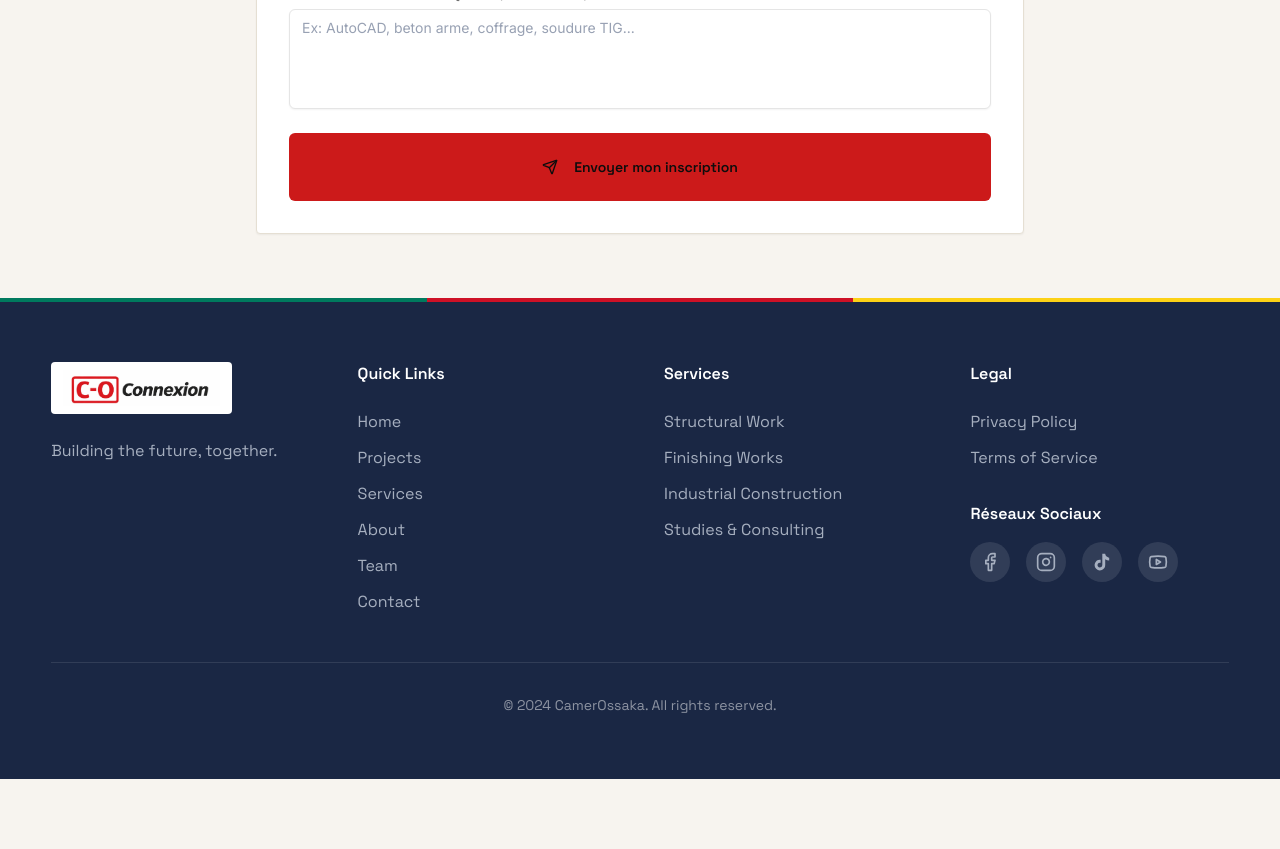
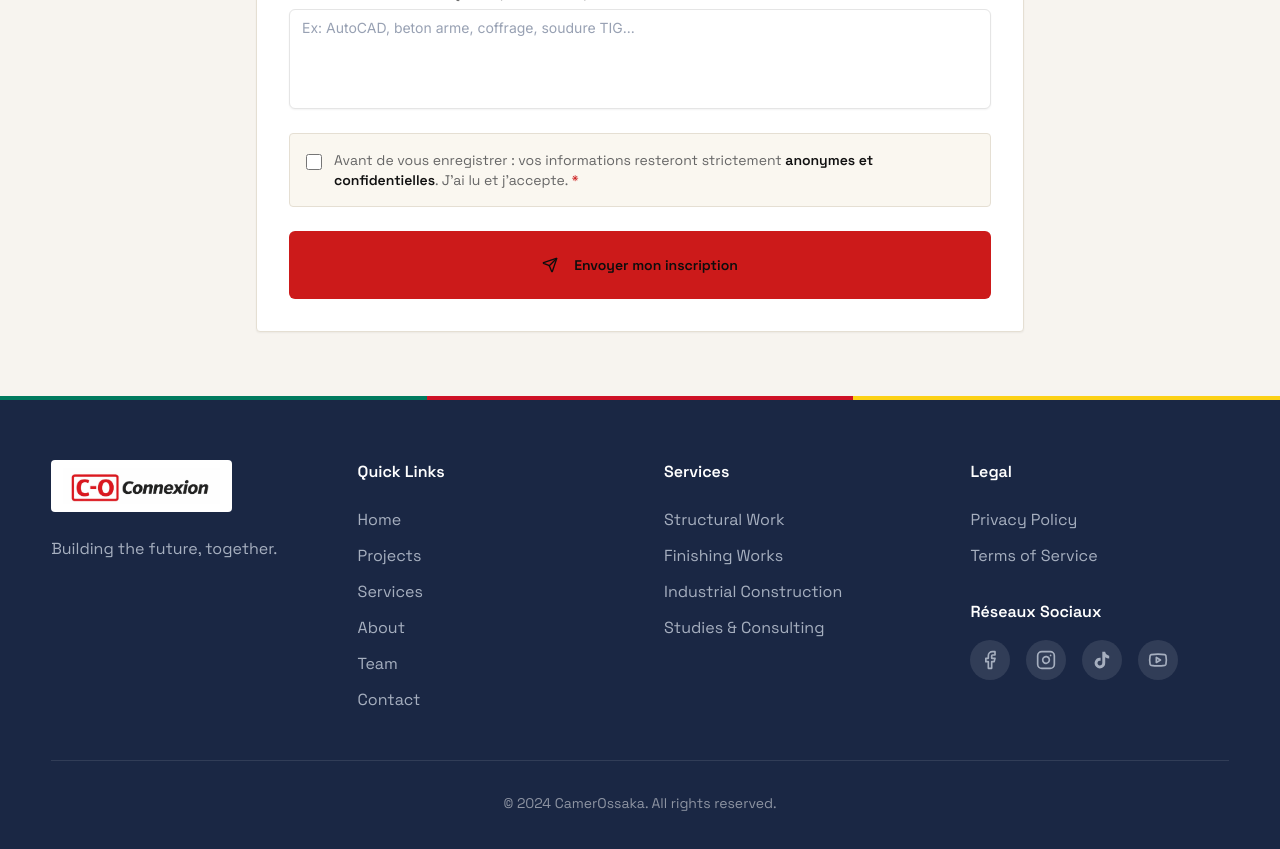
Before and after one commit to ossaka845-commits/camerossakaprincipal, a React (Vite) app: page /Register in a window 1280 px wide. Shown: the part 1520-2369 px from the top of the page. Before the commit the page ends 2299 px from the top, so only its background shows below. Built offline with nearby package versions, Linux system fonts and the light colour scheme.

Commit message:
Ajout case de consentement anonymat obligatoire sur les formulaires Register

```diff
--- a/src/pages/BTPConnexion.tsx
+++ b/src/pages/BTPConnexion.tsx
@@ -258,6 +258,16 @@ export default function BTPConnexion() {
                   <Textarea value={findworkData.competences} onChange={(e) => setFindworkData({ ...findworkData, competences: e.target.value })} className="bg-white border-[#E5E5E5] text-[#111111] min-h-[100px] resize-none" placeholder="Ex: AutoCAD, beton arme, coffrage, soudure TIG..." />
                 </div>
 
+                {/* Consentement anonymat */}
+                <div className="bg-[#FAF7F0] border border-[#E5DFD3] rounded-sm p-4">
+                  <label className="flex items-start gap-3 cursor-pointer">
+                    <input type="checkbox" required className="mt-1 w-4 h-4 accent-[#CC1A1A] shrink-0" />
+                    <span className="text-sm text-[#666666]">
+                      Avant de vous enregistrer : vos informations resteront strictement <span className="font-semibold text-[#111111]">anonymes et confidentielles</span>. J'ai lu et j'accepte. <span className="text-[#CC1A1A]">*</span>
+                    </span>
+                  </label>
+                </div>
+
                 <Button type="submit" disabled={findworkLoading} className="w-full bg-[#CC1A1A] hover:bg-[#5fc4a3] text-[#0D0D0D] font-semibold py-6 h-auto">
                   {findworkLoading ? (
                     <><Loader2 className="w-5 h-5 mr-2 animate-spin" />Envoi en cours...</>
@@ -382,6 +392,16 @@ export default function BTPConnexion() {
                   />
                 </div>
 
+                {/* Consentement anonymat */}
+                <div className="bg-[#FAF7F0] border border-[#E5DFD3] rounded-sm p-4">
+                  <label className="flex items-start gap-3 cursor-pointer">
+                    <input type="checkbox" required className="mt-1 w-4 h-4 accent-[#CC1A1A] shrink-0" />
+                    <span className="text-sm text-[#666666]">
+                      Avant de vous enregistrer : vos informations resteront strictement <span className="font-semibold text-[#111111]">anonymes et confidentielles</span>. J'ai lu et j'accepte. <span className="text-[#CC1A1A]">*</span>
+                    </span>
+                  </label>
+                </div>
+
                 <Button type="submit" disabled={entrepriseLoading} className="w-full bg-[#CC1A1A] hover:bg-[#5fc4a3] text-[#0D0D0D] font-semibold py-6 h-auto">
                   {entrepriseLoading ? (
                     <><Loader2 className="w-5 h-5 mr-2 animate-spin" />Envoi en cours...</>
```
